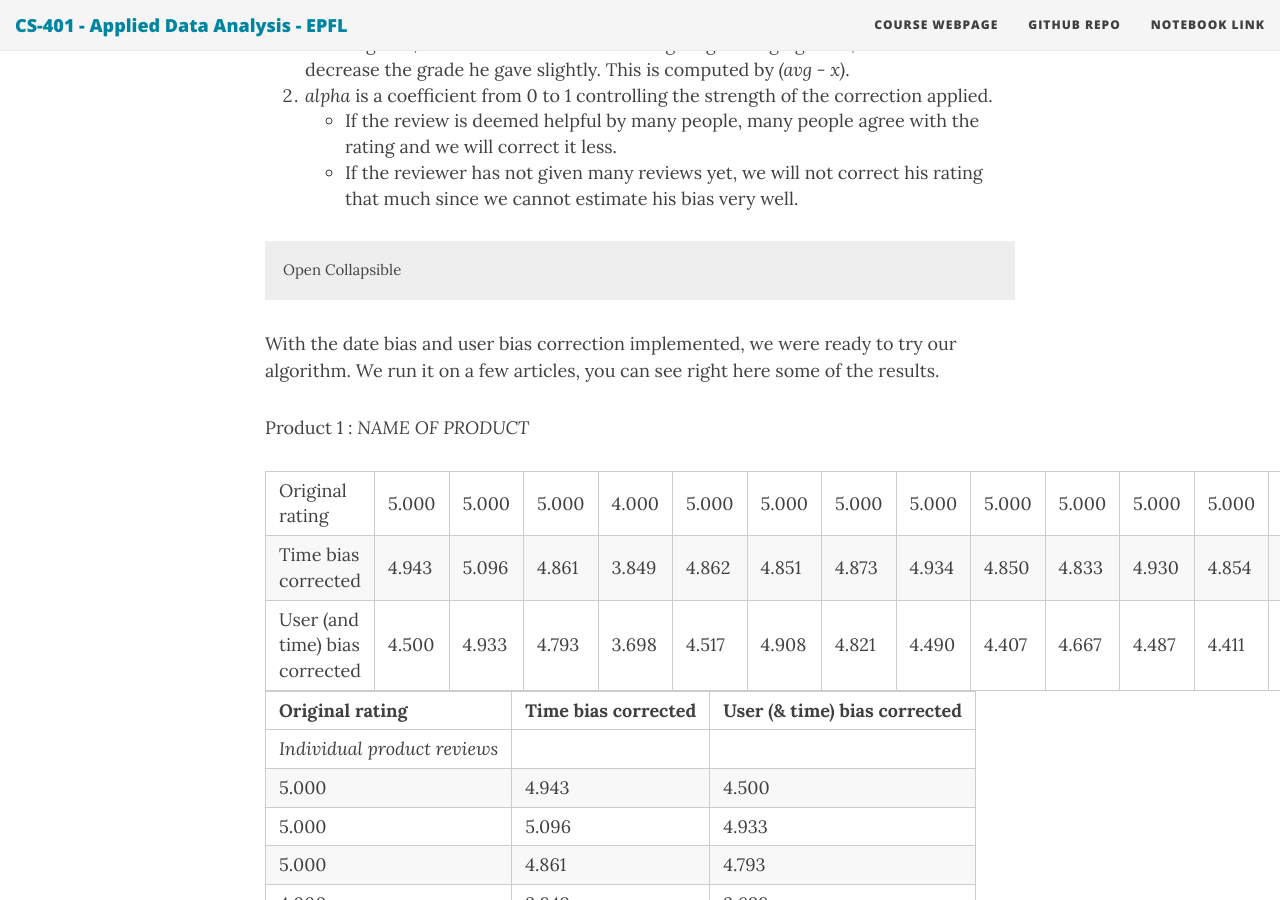
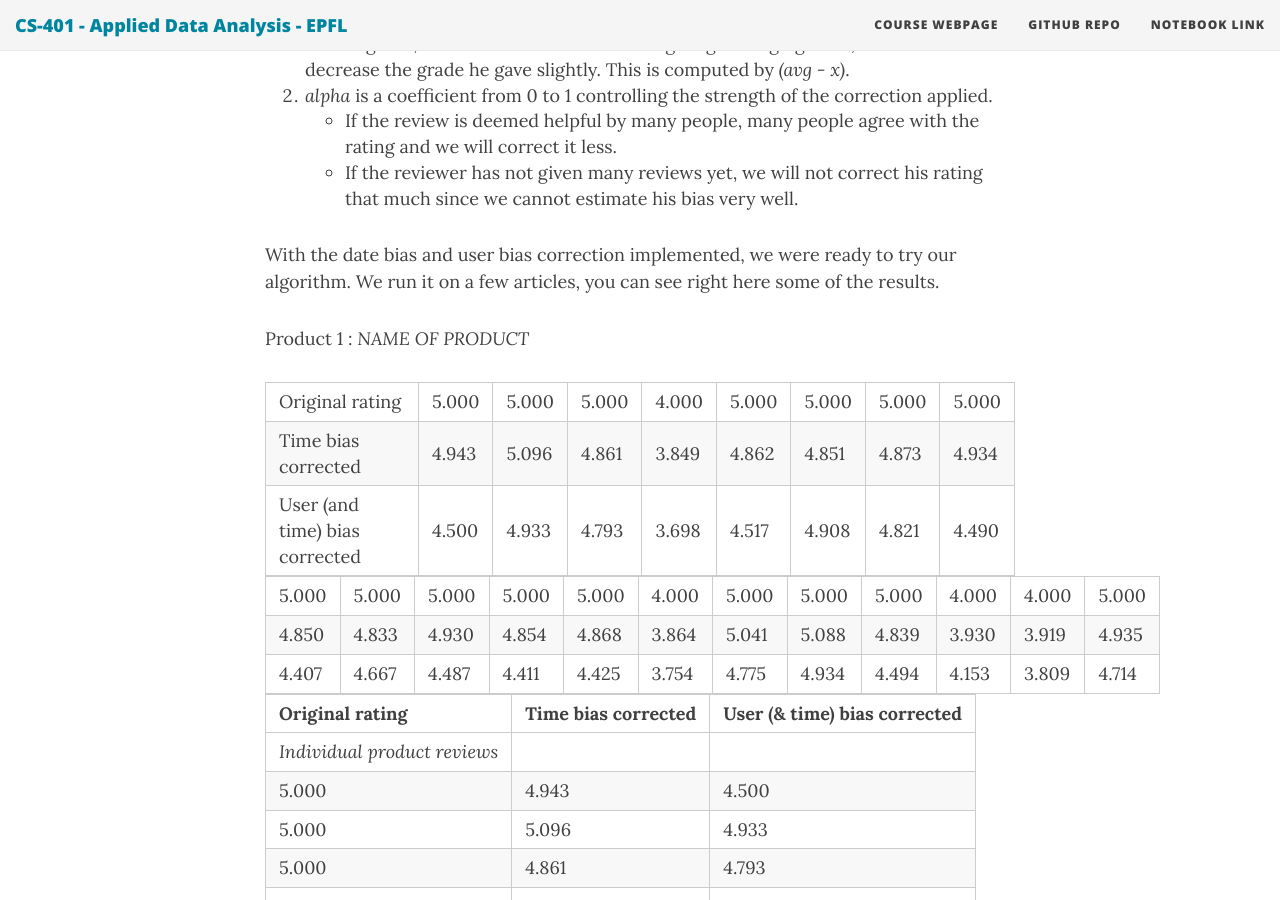
Before and after one commit to ada-lyn/ada-lyn.github.io, a Jekyll site: the page built from index.md, in a window 1280 px wide and 900 px high, scrolled down 32796 px. Built offline with Jekyll 4.4.1, drawn with Linux system fonts in a browser that asks for light colours; nearby versions of some CDN libraries; formulas are drawn with MathJax 3.

Commit message:
Update index.md

```diff
--- a/index.md
+++ b/index.md
@@ -396,20 +396,18 @@
 	- If the reviewer has not given many reviews yet, we will not correct his rating that much since we cannot estimate his bias very well.
 
 
-<button class="collapsible">Open Collapsible</button>
-<div class="content">
-  <p>Lorem ipsum...</p>
-</div>
-
 With the date bias and user bias correction implemented, we were ready to try our algorithm. We run it on a few articles, you can see right here some of the results.
 
 Product 1 : *NAME OF PRODUCT*
 
 
-| Original rating | 5.000 | 5.000 | 5.000 | 4.000 | 5.000 | 5.000 | 5.000 | 5.000 | 5.000 | 5.000 | 5.000 | 5.000 | 5.000 | 4.000 | 5.000 | 5.000 | 5.000 | 4.000 | 4.000 | 5.000 |
-| Time bias corrected | 4.943 | 5.096 | 4.861 | 3.849 | 4.862 | 4.851 | 4.873 | 4.934 | 4.850 | 4.833 | 4.930 | 4.854 | 4.868 | 3.864 | 5.041 | 5.088 | 4.839 | 3.930 | 3.919 | 4.935 |
-| User (and time) bias corrected | 4.500 | 4.933 | 4.793 | 3.698 | 4.517 | 4.908 | 4.821 | 4.490 | 4.407 | 4.667 | 4.487 | 4.411 | 4.425 | 3.754 | 4.775 | 4.934 | 4.494 | 4.153 | 3.809 | 4.714 |
+| Original rating | 5.000 | 5.000 | 5.000 | 4.000 | 5.000 | 5.000 | 5.000 | 5.000 |
+| Time bias corrected | 4.943 | 5.096 | 4.861 | 3.849 | 4.862 | 4.851 | 4.873 | 4.934 |
+| User (and time) bias corrected | 4.500 | 4.933 | 4.793 | 3.698 | 4.517 | 4.908 | 4.821 | 4.490 |
 
+5.000 | 5.000 | 5.000 | 5.000 | 5.000 | 4.000 | 5.000 | 5.000 | 5.000 | 4.000 | 4.000 | 5.000 |
+4.850 | 4.833 | 4.930 | 4.854 | 4.868 | 3.864 | 5.041 | 5.088 | 4.839 | 3.930 | 3.919 | 4.935 |
+4.407 | 4.667 | 4.487 | 4.411 | 4.425 | 3.754 | 4.775 | 4.934 | 4.494 | 4.153 | 3.809 | 4.714 |
 
 |--|--|--|--|--|--|--|--|--|--|--|--|--|--|--|--|--|--|--|--
 | Original rating | Time bias corrected | User (& time) bias corrected |
```
